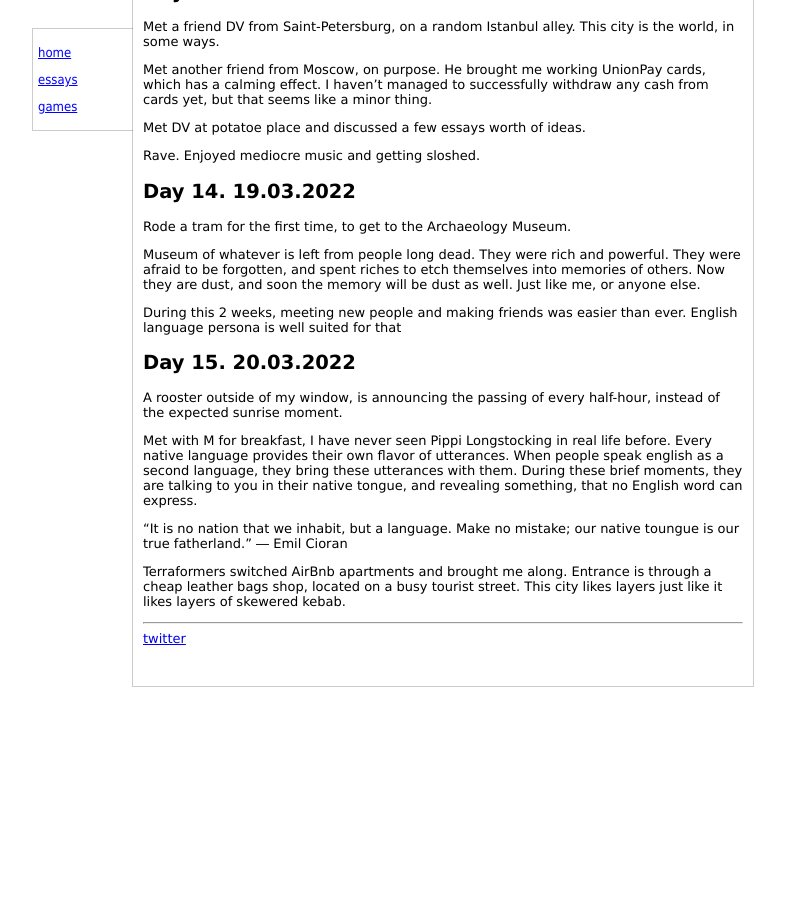
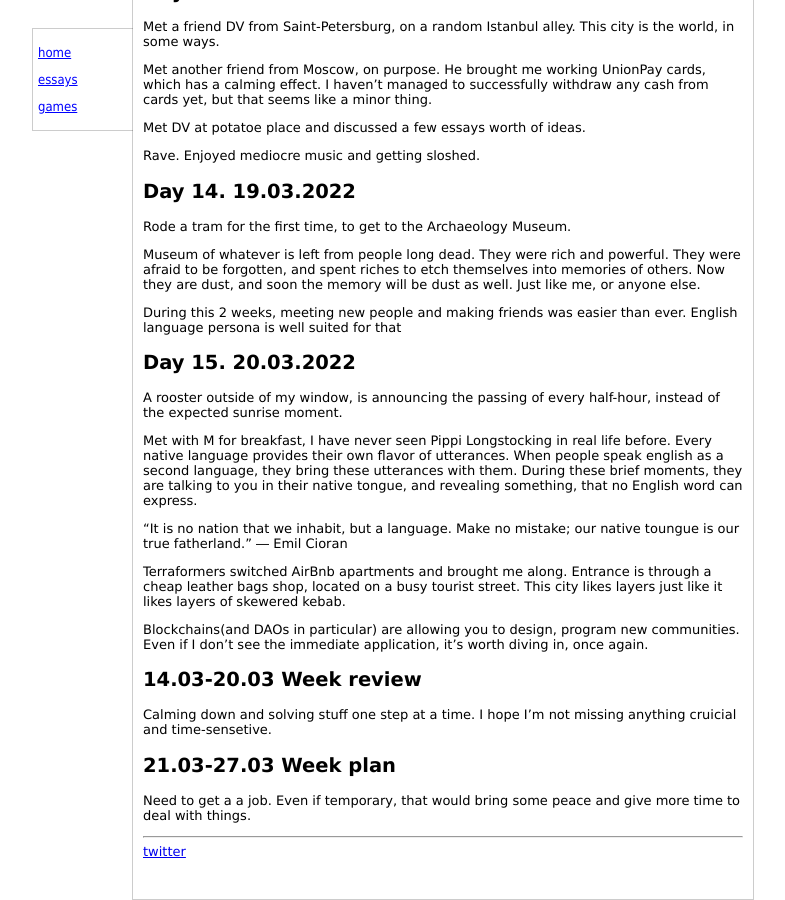
Before and after one commit to saint-angels/saint-angels.github.io, a Jekyll site: the page built from _essays/running_log.md, in a window 1280 px wide and 900 px high, scrolled down 1509 px. Shown: the whole window, without its empty margins (247-1032 px from the left). Built offline with Jekyll 4.4.1, drawn with Linux system fonts in a browser that asks for light colours; before the commit the page ends 2196 px from its top, so only the background shows below that.

Commit message:
week reviews, fixes

```diff
--- a/_essays/running_log.md
+++ b/_essays/running_log.md
@@ -101,3 +101,14 @@ During these brief moments, they are talking to you in their native tongue, and
 Terraformers switched AirBnb apartments and brought me along.
 Entrance is through a cheap leather bags shop, located on a busy tourist street.
 This city likes layers just like it likes layers of skewered kebab.
+
+Blockchains(and DAOs in particular) are allowing you to design, program new communities.
+Even if I don't see the immediate application, it's worth diving in, once again.
+
+
+## 14.03-20.03 Week review
+Calming down and solving stuff one step at a time. I hope I'm not missing anything cruicial and time-sensetive.
+## 21.03-27.03 Week plan
+Need to get a a job. Even if temporary, that would bring some peace and give more time to deal with things.
+
+<!-- ## Day 16.  21.03.2022 -->
```
